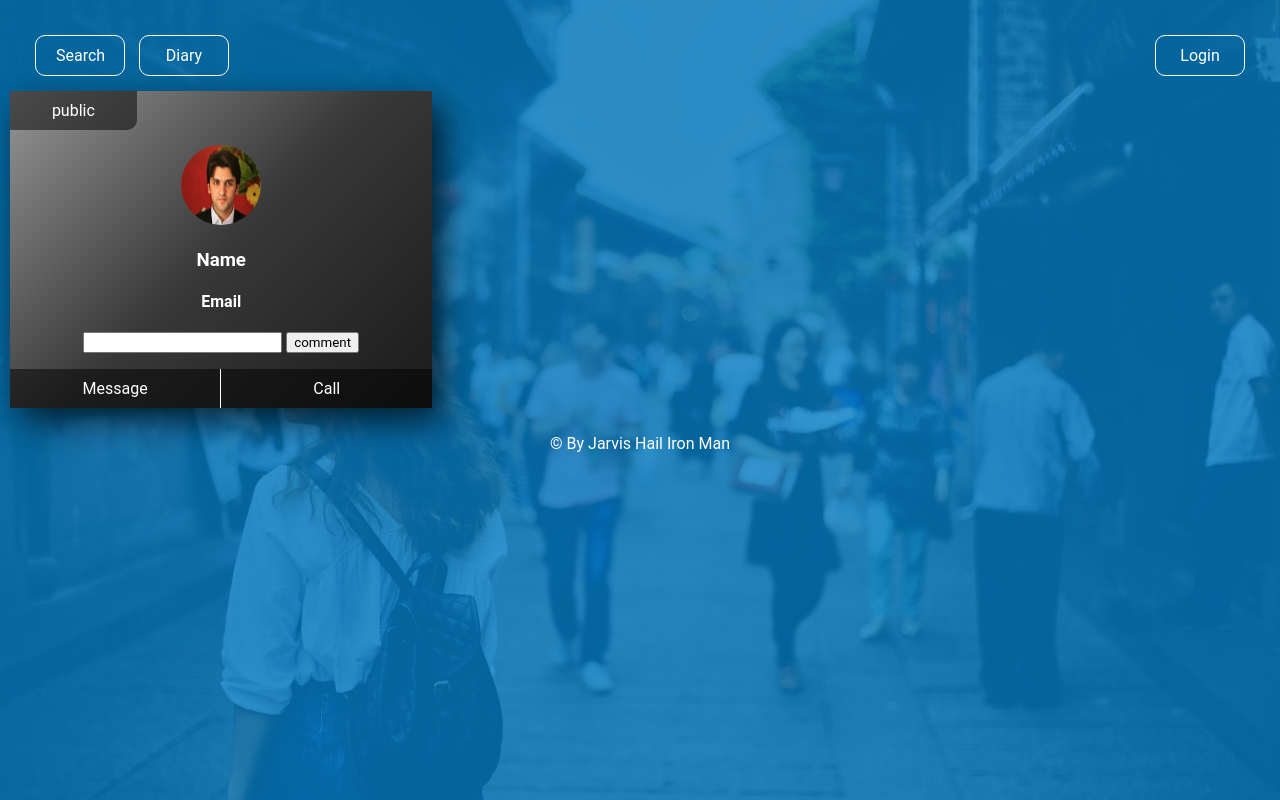
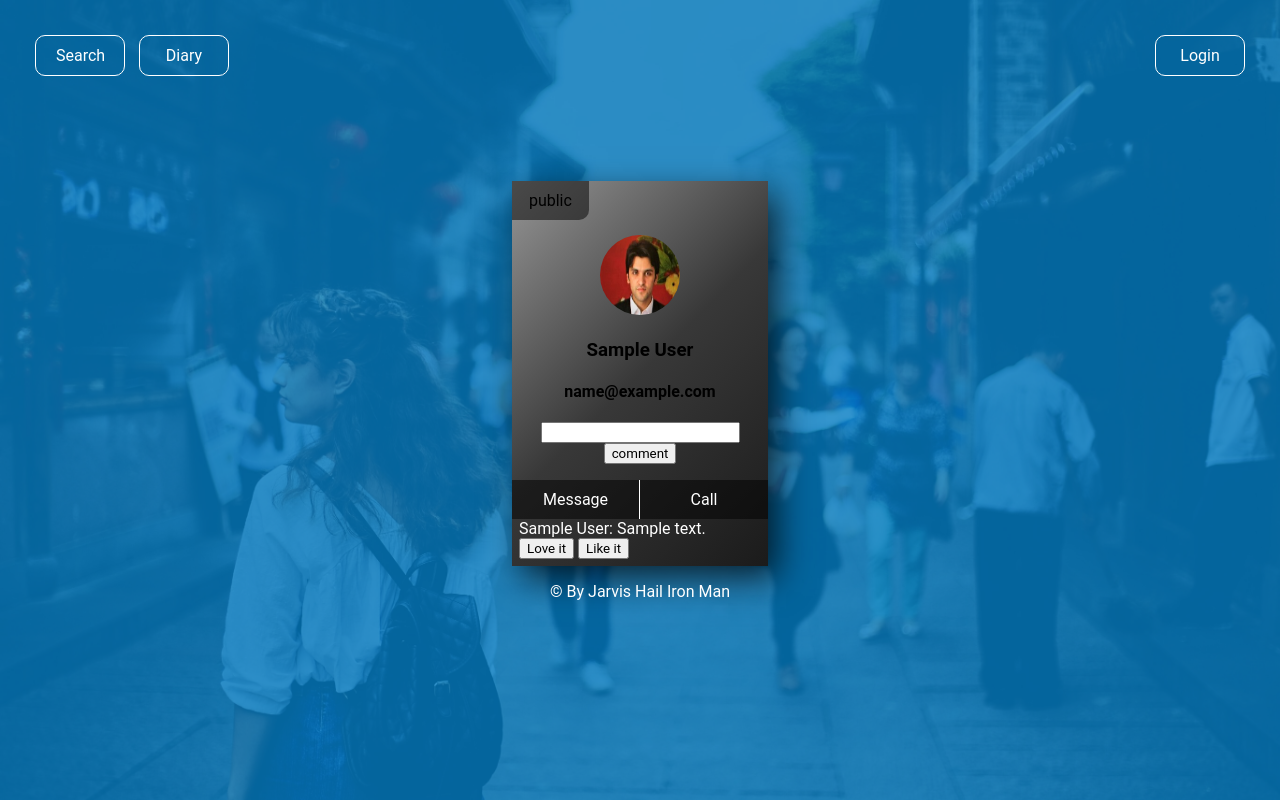
Before and after one commit to zainulabidin302/farewell, a PHP site: page /diary.php in a window 1280 px wide. Run offline with PHP 8.4, Linux system fonts and the light colour scheme; tables that the repository leaves empty or names only in its code hold one stand-in row (values such as "Sample post").

Commit message:
ui final

```diff
--- a/css/diary.css
+++ b/css/diary.css
@@ -10,10 +10,17 @@
   text-align: center;
   border-bottom-right-radius: 10px;
 }
+.card-container {
+  padding-top: 100px;
+  width: 100%;
+  display: flex; /* or inline-flex */
+  justify-content: space-around ;
+}
+
+
 
 .card{
-  margin: 10px;
-  color: white;
+  width: 20%;
   /* Permalink - use to edit and share this gradient: http://colorzilla.com/gradient-editor/#959595+0,383838+50,1b1b1b+100 */
   background: rgb(149,149,149); /* Old browsers */
   background: -moz-linear-gradient(-45deg, rgba(149,149,149,1) 0%, rgba(56,56,56,1) 50%, rgba(27,27,27,1) 100%); /* FF3.6-15 */
@@ -76,3 +83,11 @@ box-shadow: 10px 13px 33px -1px rgba(0,0,0,0.75);
   text-decoration: none;
   color: white;
 }
+
+.comments-container {
+  padding: 4px;
+}
+.comment {
+  color: white;
+  margin: 3px;
+}
--- a/diary.php
+++ b/diary.php
@@ -1,3 +1,4 @@
+<?php include("util.php"); ?>
 <html lang="en">
 <head>
     <meta charset="UTF-8">
@@ -10,27 +11,32 @@
 </head>
 <body>
     <div class="main">
-          <?php include("include.php")?>
+    <?php include("include.php"); ?>
+
+    <div class="card-container">
+        <?php
+        $query = "select * from `user`";
+        $users = query_to_array($query);
 
 
-
-
+        foreach ($users as $user) : ?>
 
             <div class="card">
                 <div class="status">
                     public
                 </div>
-          <div class="icons">
 
-          </div>
+                <div class="icons"></div>
+
                 <div class="image-div">
                     <img src="images/14024020016.jpg" alt="">
                 </div>
+
                 <div class="name-div">
-                <h3>Name</h3>
+                    <h3><?php echo $user['name']; ?></h3>
                 </div>
                 <div class="email-div">
-              <h4>Email</h4>
+                    <h4><?php echo $user['email']; ?></h4>
                 </div>
                 <div class="form-div">
                     <form action="">
@@ -44,8 +50,29 @@
                 <div class="button">
                     <a href="#">Call</a>
                 </div>
+                <div class="comments-container">
+                    <?php
+                    $query = "select * from `comments` left join user on comments.by_user_id = user.id WHERE to_user_id = {$user['id']} order by date desc";
+                    $comments = query_to_array($query);
+                    foreach($comments as $comment): ?>
+
+                        <div class="comment">
+                            <?php echo $comment['name'] ?>: <?php echo $comment['comment'] ?>
+                            <button >Love it</button>
+                            <button >Like it</button>
+                        </div>
+
+                    <?php endforeach; ?>
+
+
+                </div>
+        </div>
+
+        <?php endforeach; ?>
         </div>
         <div class="clearfix"></div>
+
+
         <?php include("footer.php"); ?>
     </div>
 </body>
--- a/include.php
+++ b/include.php
@@ -1,5 +1,4 @@
 <header>
-
     <div>
         <a href="#">Search</a>
         <a href="#">Diary</a>
--- /dev/null
+++ b/util.php
@@ -0,0 +1,14 @@
+<?php
+$conn = mysqli_connect("localhost", "root", "000000", "farewelldiaries");
+function get_connection() {
+    global $conn;
+    return $conn;
+}
+function query_to_array($query) {
+    $q = mysqli_query(get_connection(), $query);
+    $data = [];
+    while($row = mysqli_fetch_assoc($q)) {
+        $data[] = $row;
+    }
+    return $data;
+}
```
Also changed, not shown: api.php (+93 -8 lines). Lines whose indentation alone changed are shown as unchanged.
